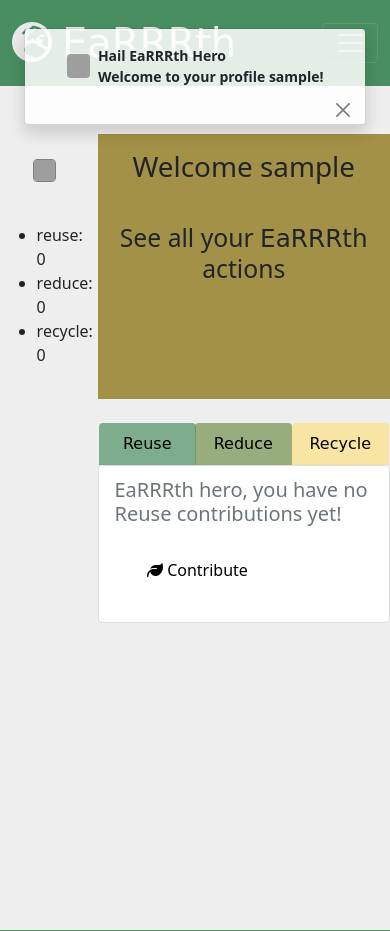
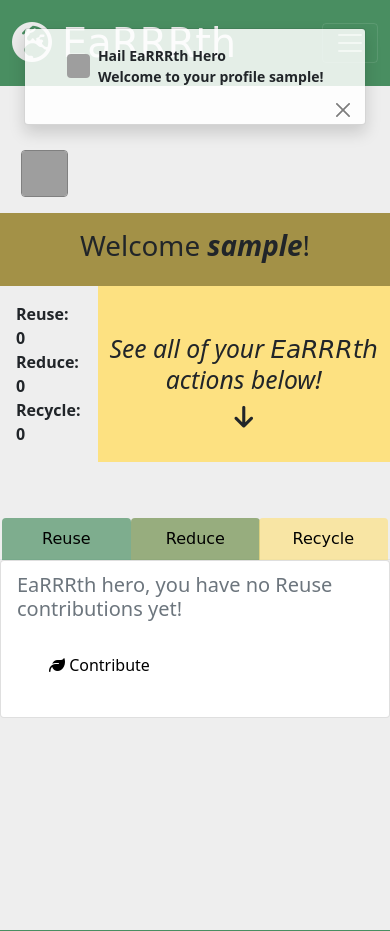
Before and after one commit to JoelMichaelRutter/team-1-apr-hackathon-earth-day, a Django app: page /profile/ in a window 390 px wide. Shown: the top 931 px of the page. Run offline with Django 3.2, Linux system fonts and the light colour scheme; the visitor is signed in with stand-in values (Sample User, id 1); data comes from the database, SQL or seed files in the repository; data that the repository does not hold is empty; some libraries are stand-ins or nearby versions; grey boxes are pictures that could not be loaded.

Commit message:
Added responsive styling to profile page

```diff
--- a/profiles/templates/profiles/profile.html
+++ b/profiles/templates/profiles/profile.html
@@ -12,25 +12,29 @@
 <div class="container g-0 d-flex justify-content-center flex-column pt-5">
     <div class="row g-0">
         <div class="col-3 d-flex align-items-center justify-content-center p-3">
-            <img src="https://res.cloudinary.com/earrrth/image/upload/v1650846394/static/images/icons/icons8_reduce.ceb47e39c320.png" class="rounded me-2 end-0" alt="default profile avatar" style="height:6vmin; width:6vmin; border-radius: 50%; border: solid 1px grey;">
+            <img src="https://res.cloudinary.com/earrrth/image/upload/v1650846394/static/images/icons/icons8_reduce.ceb47e39c320.png" class="rounded me-2 end-0" alt="default profile avatar" style="height:12vmin; width:12vmin; border-radius: 50%; border: solid 1px grey;">
         </div>
-        <div class="col-9 d-flex justify-content-center align-items-center p-3 profile-header">
-            <h1 class="align-self-center">Welcome <span>{{ user_profile }}</span></h1>
+        <div class="col-12 col-sm-9 d-flex justify-content-center align-items-center p-3 profile-header">
+            <h1 class="align-self-center text-center">Welcome <span class="fw-bold fst-italic">{{ user_profile }}</span>!</h1>
         </div>
     </div>
 
     <div class="row g-0">
         <div class="col-3 d-flex justify-content-center p-3">
-            <div>
-                <ul>
-                    <li>reuse: {{ reuse_count }}</li>
-                    <li>reduce: {{ reduce_count }}</li>
-                    <li>recycle: {{ recycle_count }}</li>
+            <div id="profile_ul">
+                <ul" class="fw-bold">
+                    <li>Reuse: {{ reuse_count }}</li>
+                    <li>Reduce: {{ reduce_count }}</li>
+                    <li>Recycle: {{ recycle_count }}</li>
                 </ul>
             </div>
         </div>
-        <div class="col-9 text-center align-bottom p-3 profile-header">
-            <h2 class="align-self-center">See all your <span class="train-font">EaRRRth</span> actions</h2>
+        <div class="col-9 text-center align-bottom pt-5 profile-sub-header fst-italic">
+            <h2 class="align-self-center">See all of your <span class="train-font">EaRRRth</span> actions below!
+                <div class="mt-2">
+                    <i class="fas fa-arrow-down"></i>
+                </div>
+            </h2>
         </div>
     </div>
 
@@ -38,7 +42,7 @@
     <div class="row justify-content-md-center g-0">
         <div class="col-3 d-flex justify-content-center p-3">
         </div>
-        <div class="col-9">
+        <div class="col-12 col-md-9">
             <ul class="nav nav-tabs profile-tabs" id="myTab" role="tablist">
                 <li id="reuse-list-item" class="nav-item hvr-sweep-to-right contribution-tab-link" role="presentation">
                     <button class="nav-link train-font reuse-profile " id="reuse-tab" data-bs-toggle="tab" data-bs-target="#reuse"
--- a/static/css/style.css
+++ b/static/css/style.css
@@ -25,6 +25,10 @@ ul.nav.nav-tabs {
 
 .profile-header {
     background-color: #8a7310c0;
+}
+
+.profile-sub-header {
+    background-color: #FDE181;
 }
 
 /* FONT HELPER CLASSES -----------------------------*/
@@ -531,6 +535,12 @@ ul.nav.nav-tabs {
     margin: 0 auto;
 }
 
+#profile_ul {
+    list-style-type: none;
+    padding: 0;
+    margin: 0;
+}
+
 #grey-background {
     background-color: #eeeeee;
 }
```
